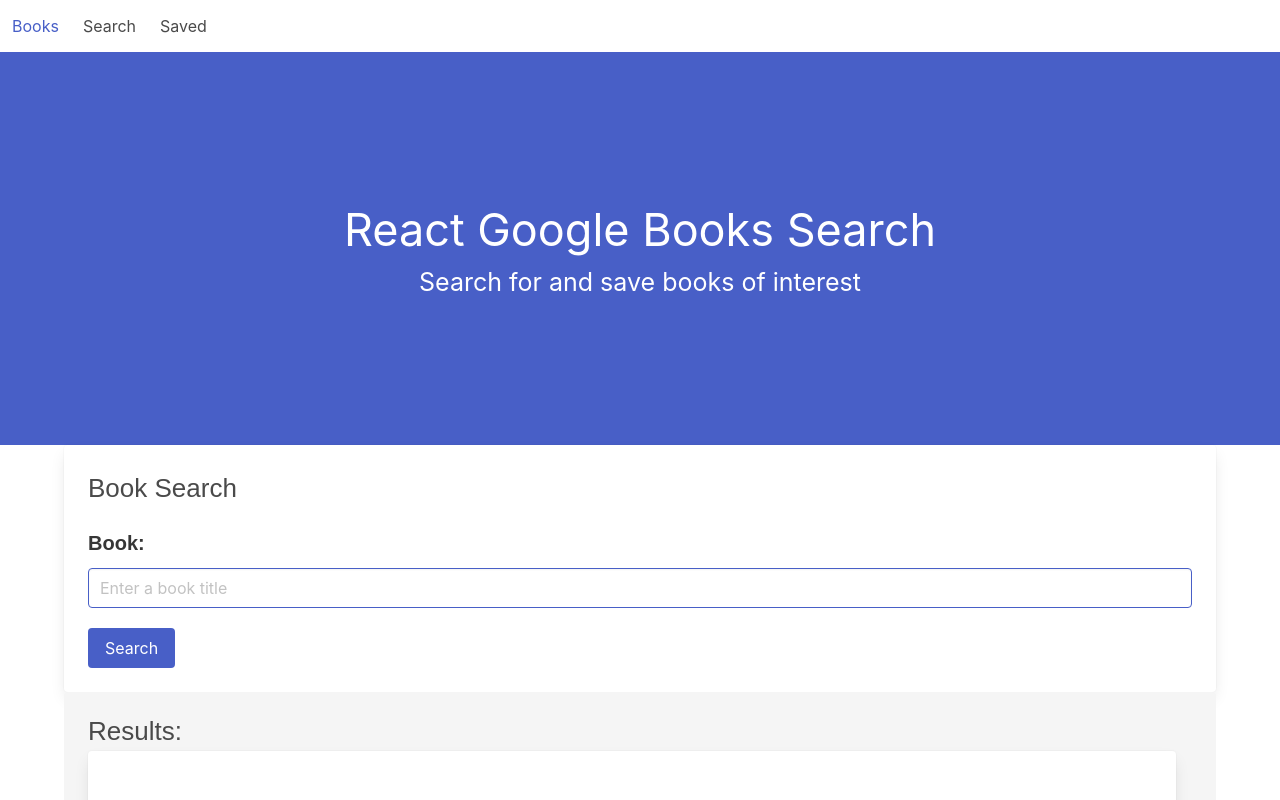
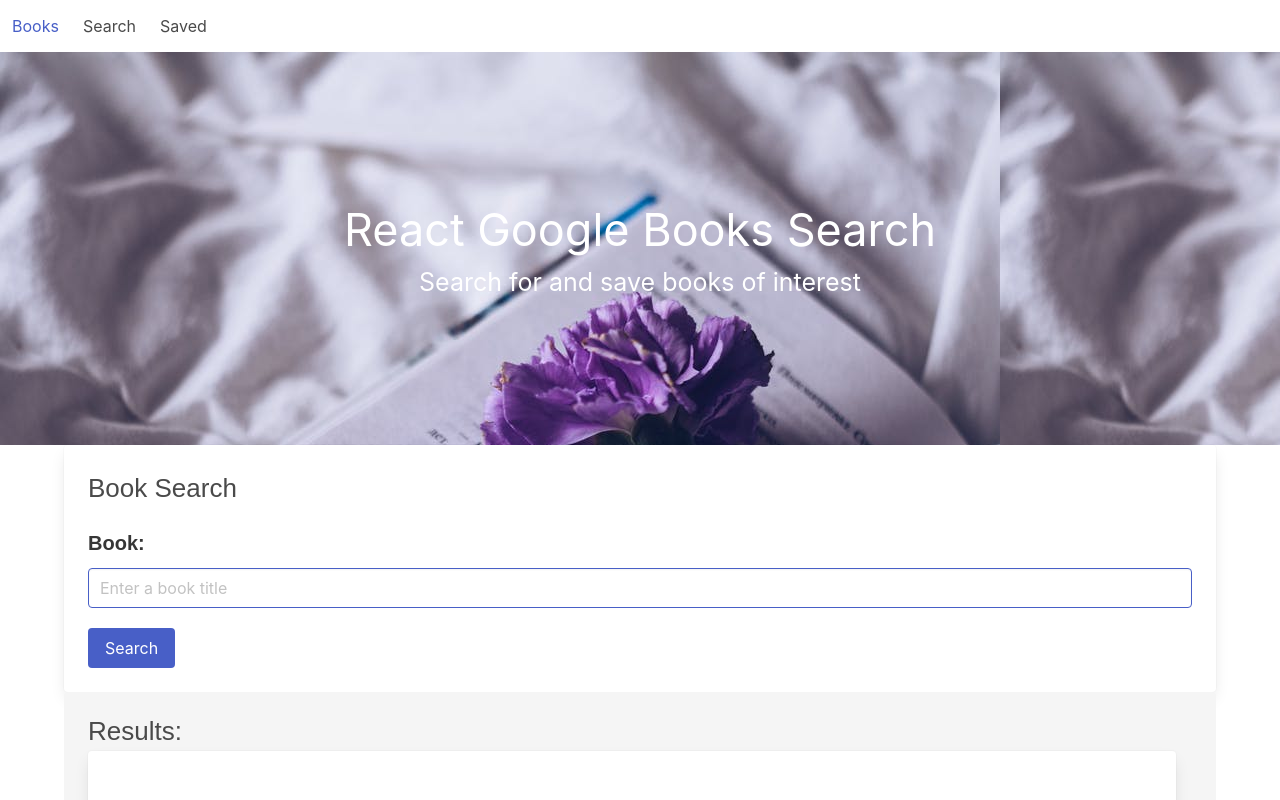
Before and after one commit to jessnyj/react-books, a React (Create React App) app in the folder client/: page / in a window 1280 px wide. Shown: the top 800 px of the page. Built offline with nearby package versions, Linux system fonts and the light colour scheme.

Commit message:
changed jumbotron

```diff
--- a/client/src/components/card/card.css
+++ b/client/src/components/card/card.css
@@ -14,6 +14,7 @@
 .cardHold {
     height: 10%;
     margin-bottom: 10px;
+    background-color: #ffffff;
 }
 
 .cardHold:hover {
--- a/client/src/components/jumbotron/jumbotron.css
+++ b/client/src/components/jumbotron/jumbotron.css
@@ -8,3 +8,11 @@
     font-size: 25px;
 
 }
+.header {
+    width: 100%;
+    height: 450px;
+}
+
+.hero-body {
+    background-image: url("../../bookReact.png");
+}
```
Also changed, not shown: client/src/components/jumbotron/jumbotron.js (+14 -0 lines), client/src/bookReact.png (added).
